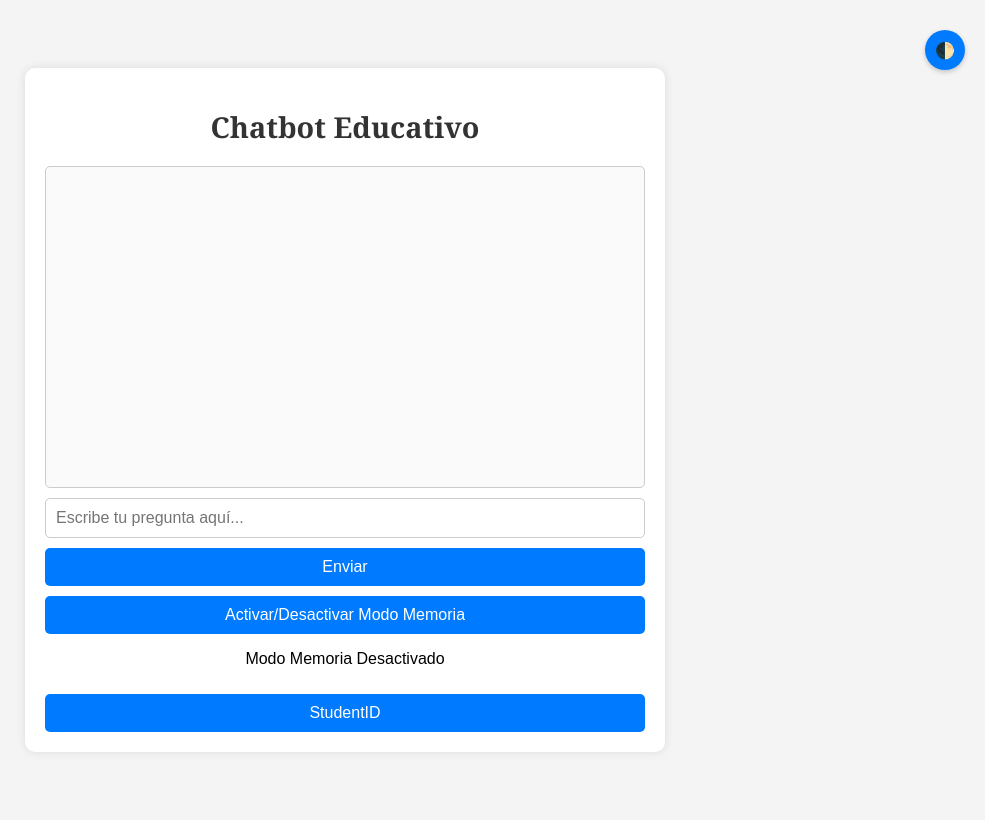
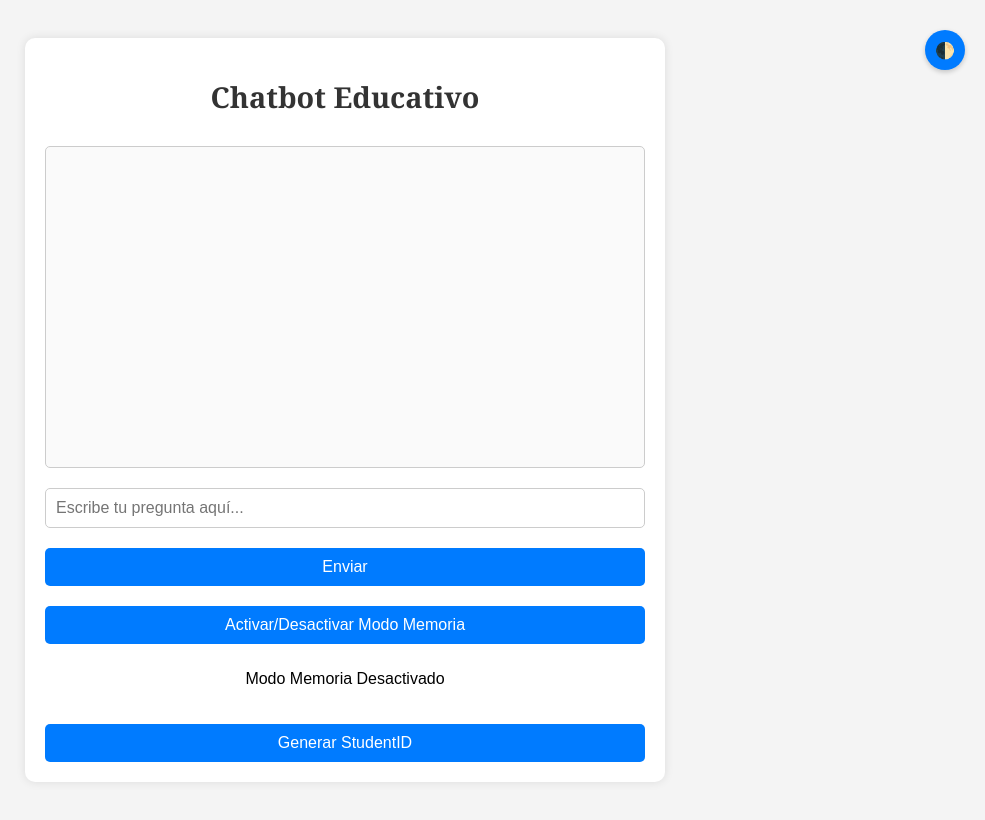
Before and after one commit to Mar00z1/render-flask-deployment, a Flask app: page / in a window 1280 px wide. Shown: the whole page, without its empty margins (295-1280 px from the left). Run offline with Flask 3, Linux system fonts and the light colour scheme.

Commit message:
Update index.html

```diff
--- a/Web ChatBot 0.1/templates/index.html
+++ b/Web ChatBot 0.1/templates/index.html
@@ -24,6 +24,12 @@
             border-radius: 10px;
             box-shadow: 0 0 10px rgba(0, 0, 0, 0.1);
             text-align: center;
+            display: flex;
+            flex-direction: column;
+            gap: 10px;
+        }
+        h1, #estado-memoria {
+            text-align: center;
         }
         h1 {
             font-family: 'Georgia', serif;
@@ -39,6 +45,7 @@
             border-radius: 5px;
             background-color: #fafafa;
             text-align: left;
+            white-space: pre-wrap; /* To preserve line breaks */
         }
         input[type="text"] {
             width: calc(100% - 22px);
@@ -155,7 +162,7 @@
         <button onclick="toggleMemoria()">Activar/Desactivar Modo Memoria</button>
         <p id="estado-memoria" class="status">Modo Memoria Desactivado</p>
 
-        <button onclick="generarStudentID()">StudentID</button>
+        <button onclick="generarStudentID()">Generar StudentID</button>
     </div>
 
     <script>
@@ -180,12 +187,21 @@
             document.body.classList.toggle('dark-mode');
         }
 
+        function processMarkdown(text) {
+            // Simple markdown processing for basic formatting like **bold**, *italic*, ### header, and line breaks.
+            let processedText = text.replace(/\*\*(.*?)\*\*/g, '<strong>$1</strong>')  // Bold text
+                                    .replace(/\*(.*?)\*/g, '<em>$1</em>')  // Italic text
+                                    .replace(/### (.*?)\n/g, '<h3>$1</h3>') // Header level 3
+                                    .replace(/\n/g, '<br>');  // Line breaks
+            return processedText;
+        }
+
         function sendMessage() {
             let userInput = document.getElementById('user-input').value;
             if (userInput.trim() === '') return;
 
             let chatBox = document.getElementById('chat-box');
-            chatBox.innerHTML += `<p><strong>Tú:</strong> ${userInput}</p>`;
+            chatBox.innerHTML += `<p><strong>Tú:</strong> ${processMarkdown(userInput)}</p>`;
             document.getElementById('user-input').value = '';
 
             fetch('/chat', {
@@ -195,7 +211,7 @@
             })
             .then(response => response.json())
             .then(data => {
-                chatBox.innerHTML += `<p>${data.response}</p>`;
+                chatBox.innerHTML += `<p>${processMarkdown(data.response)}</p>`;
                 MathJax.typeset();
                 chatBox.scrollTop = chatBox.scrollHeight;
             })
@@ -217,7 +233,7 @@
             })
             .then(response => response.json())
             .then(data => {
-                chatBox.innerHTML += `<p><strong>StudentID:</strong><br>${data.response}</p>`;
+                chatBox.innerHTML += `<p><strong>StudentID:</strong><br>${processMarkdown(data.response)}</p>`;
                 chatBox.scrollTop = chatBox.scrollHeight;
             })
             .catch(error => {
```
